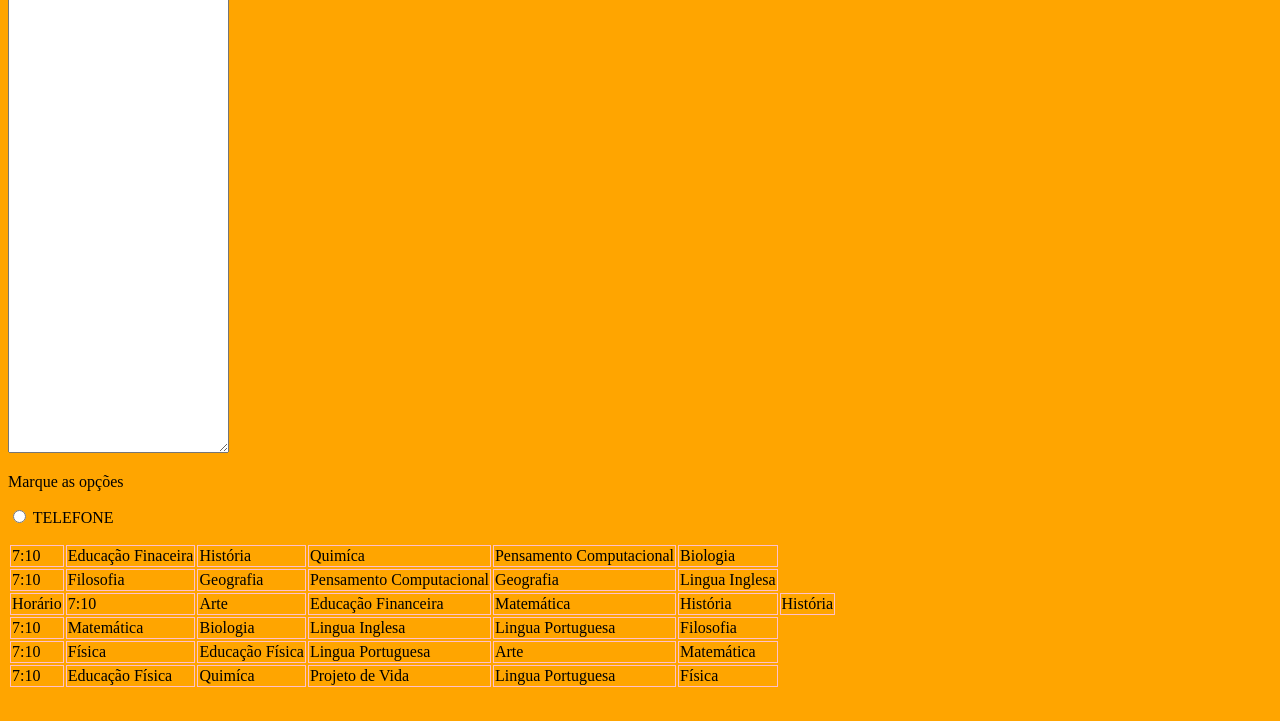
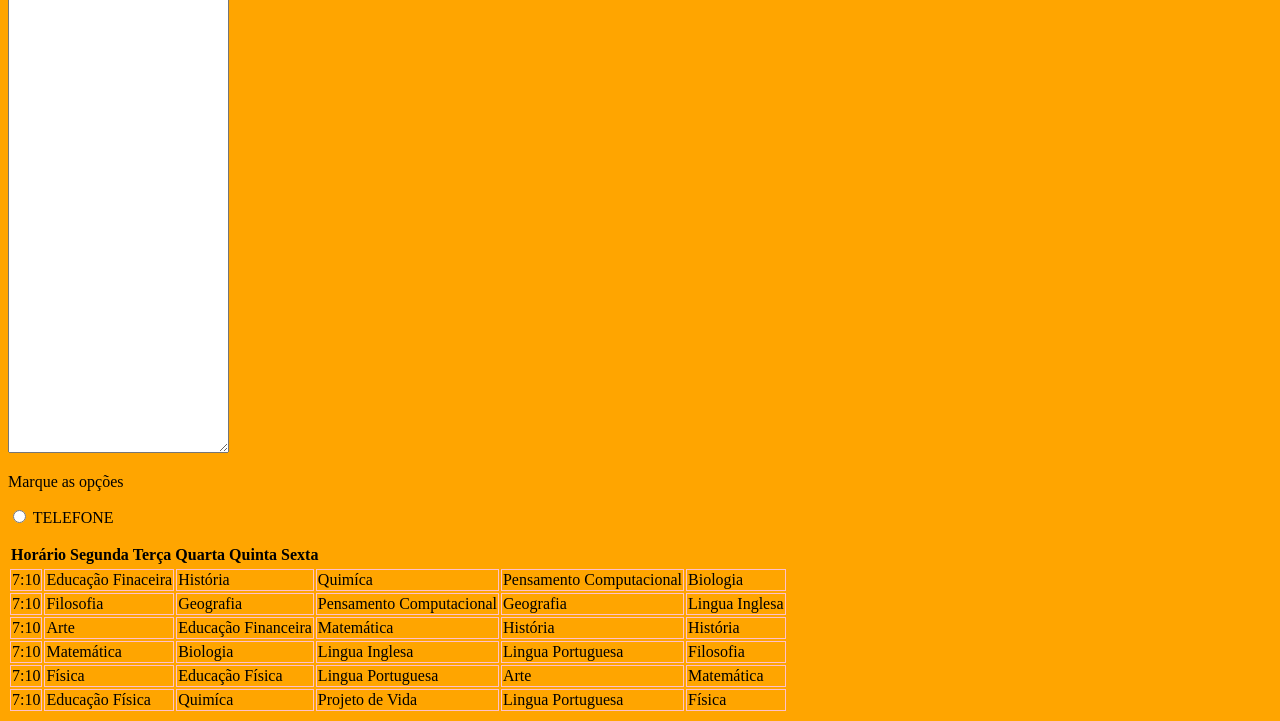
Before and after one commit to tauanygabriellidasilvapacheco/formulario, a plain HTML site: page index.html in a window 1280 px wide. Shown: the part 126-847 px from the top of the page. Before the commit the page ends 823 px from the top, so only its background shows below. Drawn offline with Linux system fonts and the light colour scheme.

Commit message:
Update index.html

```diff
--- a/index.html
+++ b/index.html
@@ -37,7 +37,19 @@
 
 			<br>
 		</form>
+		<table>
 
+<tr>
+                    <th>Horário</td>
+                    <th>Segunda</td>
+                    <th>Terça</td>
+                    <th>Quarta</td>
+                    <th>Quinta</td>
+                    <th>Sexta</td>
+
+</tr>
+
+</table>
 		<table>
 			<tr>
 				<td>7:10</td>
@@ -56,7 +68,7 @@
 				<td>Geografia</td>
 				<td>Lingua Inglesa</td>
 			</tr>
-			<td>Horário</td>
+
 				<td>7:10</td>
 				<td>Arte</td>
 				<td>Educação Financeira</td>
```
